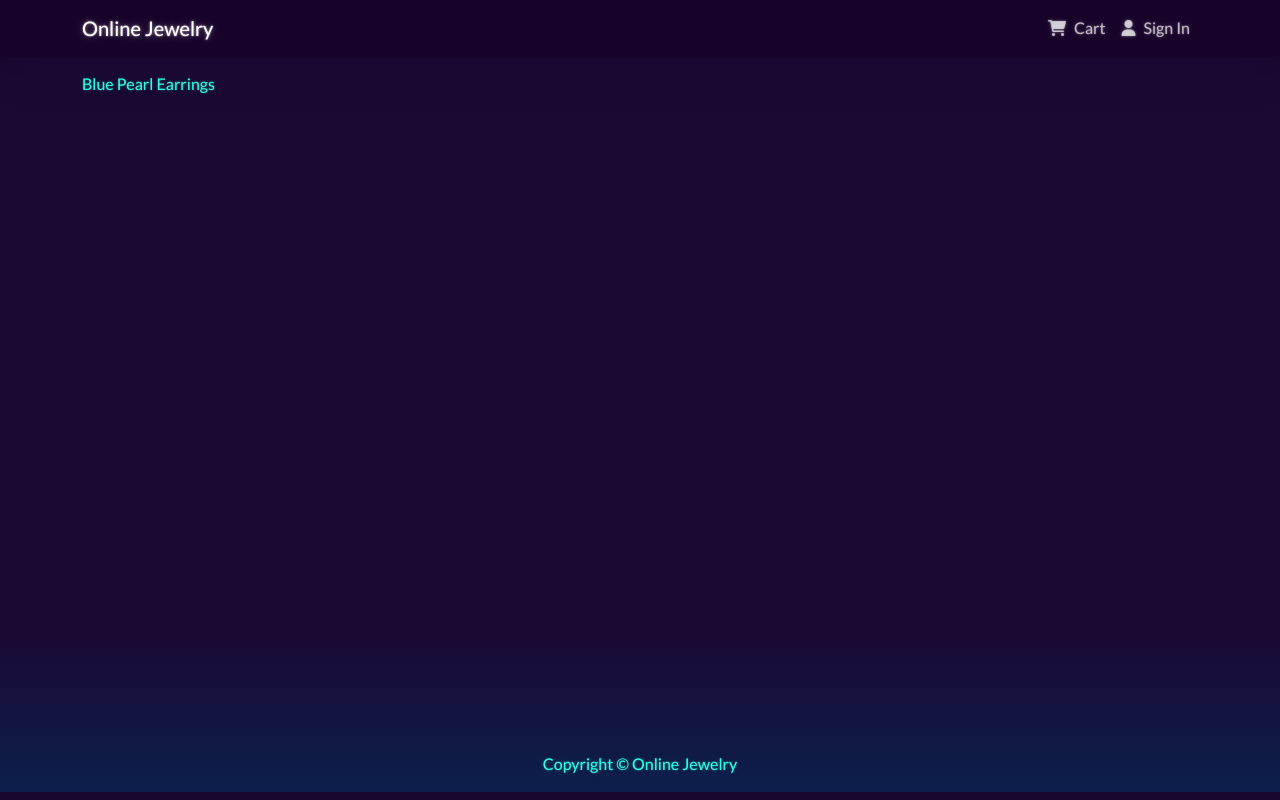
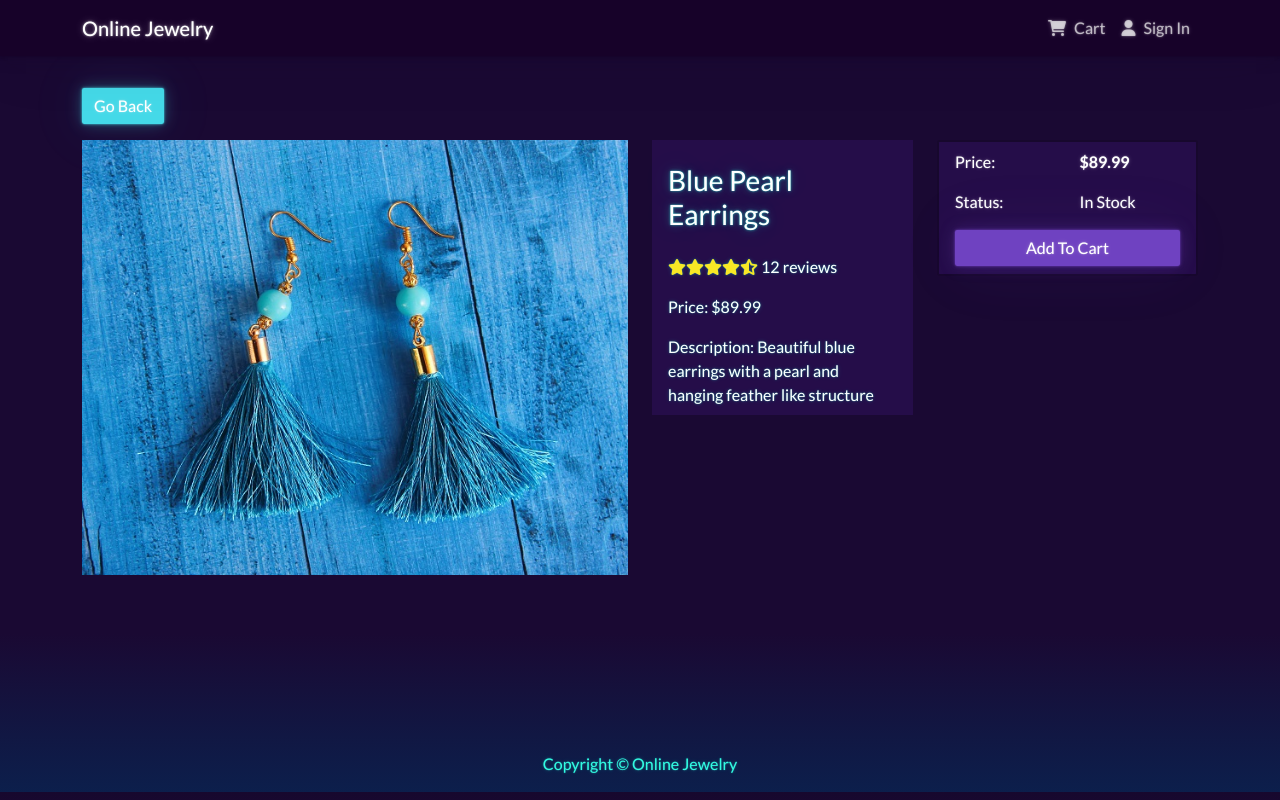
Before and after one commit to MilosNj/online-jewelry, a React (Create React App) app: page /product/1 in a window 1280 px wide. Built offline with nearby package versions, Linux system fonts and the light colour scheme.

Commit message:
Fixed Rating and added ProductScreen

```diff
--- a/src/components/Rating.tsx
+++ b/src/components/Rating.tsx
@@ -2,7 +2,7 @@
 import Star from "./Star";
 
 interface AppProps {
-  value: number;
+  value: number | undefined;
   text: string;
 }
 
@@ -10,7 +10,7 @@
   const stars: JSX.Element[] = [];
 
   for (let index = 1; index <= 5; index++) {
-    stars.push(<Star key={index} value={value} index={index} />);
+    stars.push(<Star key={index} value={value ? value : 0} index={index} />);
   }
 
   return (
--- a/src/screens/ProductScreen.tsx
+++ b/src/screens/ProductScreen.tsx
@@ -1,13 +1,73 @@
 import React from "react";
+import { Button, Card, Col, Image, ListGroup, Row } from "react-bootstrap";
+import { Link } from "react-router-dom";
 import { useParams } from "react-router-dom";
 
+import Rating from "../components/Rating";
 import products from "../products";
 
 const ProductScreen = () => {
   const params = useParams();
   const product = products.find((product) => product._id === params.id);
 
-  return <div>{product?.name}</div>;
+  return (
+    <>
+      <Link className="btn btn-light my-3" to="/">
+        Go Back
+      </Link>
+      <Row>
+        <Col md={6}>
+          <Image src={product?.image} alt={product?.name} fluid />
+        </Col>
+        <Col md={3}>
+          <ListGroup variant="flush">
+            <ListGroup.Item>
+              <h3>{product?.name}</h3>
+            </ListGroup.Item>
+            <ListGroup.Item>
+              <Rating
+                value={product?.rating}
+                text={` ${product?.numReviews} reviews`}
+              />
+            </ListGroup.Item>
+            <ListGroup.Item>Price: ${product?.price}</ListGroup.Item>
+            <ListGroup.Item>Description: {product?.description}</ListGroup.Item>
+          </ListGroup>
+        </Col>
+        <Col md={3}>
+          <Card>
+            <ListGroup variant="flush">
+              <ListGroup.Item>
+                <Row>
+                  <Col>Price:</Col>
+                  <Col>
+                    <strong>${product?.price}</strong>
+                  </Col>
+                </Row>
+              </ListGroup.Item>
+              <ListGroup.Item>
+                <Row>
+                  <Col>Status:</Col>
+                  <Col>
+                    {product?.countInStock
+                      ? product.countInStock > 0
+                        ? "In Stock"
+                        : "Out Of Stock"
+                      : "Out Of Stock"}
+                  </Col>
+                </Row>
+              </ListGroup.Item>
+              <ListGroup.Item className="d-grid gap-2">
+                <Button type="button" disabled={product?.countInStock === 0}>
+                  Add To Cart
+                </Button>
+              </ListGroup.Item>
+            </ListGroup>
+          </Card>
+        </Col>
+      </Row>
+    </>
+  );
 };
 
 export default ProductScreen;
```
